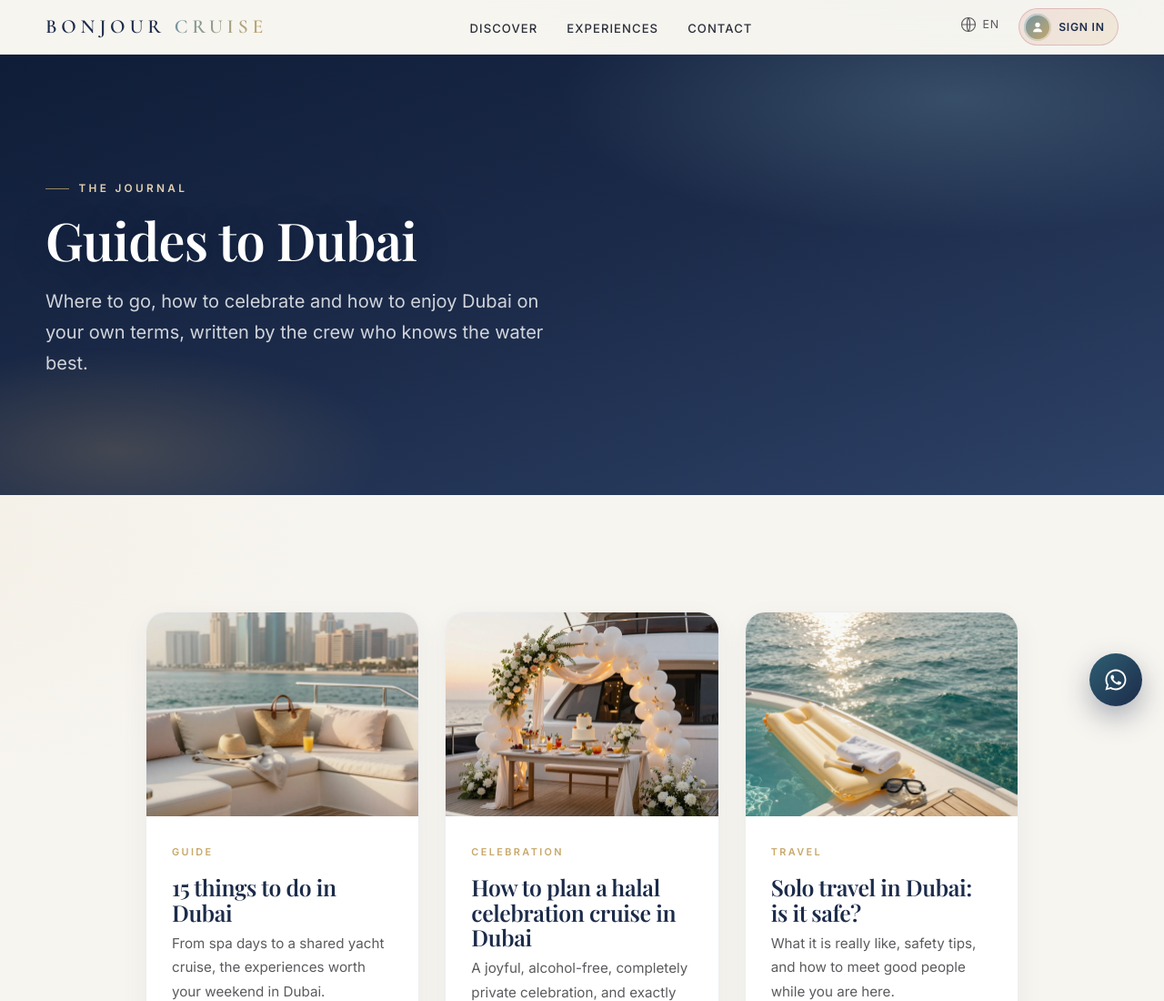
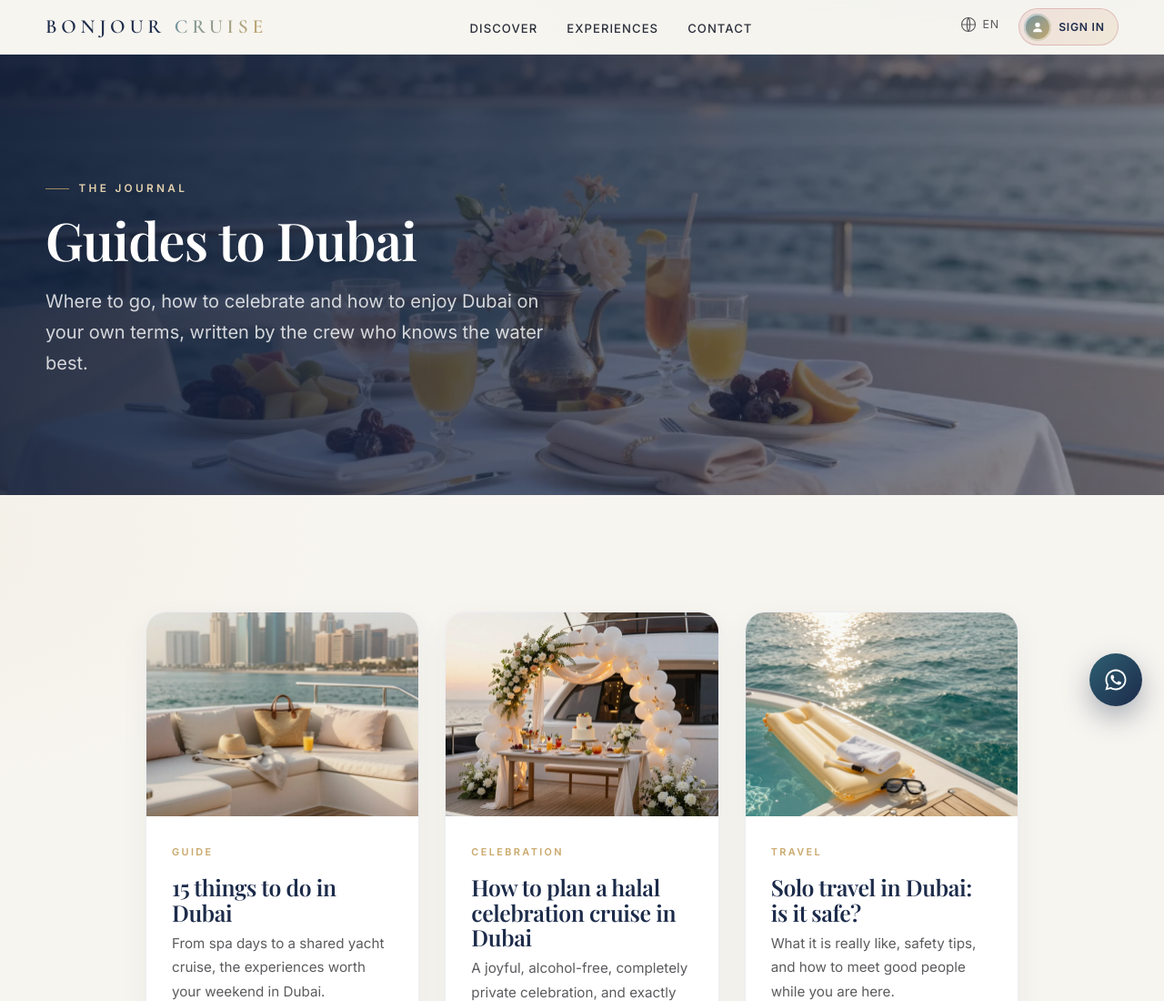
Before and after one commit to issamstories/bonjour-cruise, a website built with Vite: page blog.html in a window 1280 px wide. Shown: the top 1100 px of the page at 91% size. Built offline with nearby package versions, Linux system fonts and the light colour scheme; a web font is replaced by a local one.

Commit message:
improve: hero photo sur le blog (sunset-brunch)

```diff
--- a/blog.html
+++ b/blog.html
@@ -76,7 +76,7 @@
   </header>
 
   <main>
-    <section class="page-hero">
+    <section class="page-hero page-hero--photo" style="--hero-image: url('/assets/img/sunset-brunch.webp');">
       <div class="container">
         <span class="eyebrow">The Journal</span>
         <h1>Guides to Dubai</h1>
```
